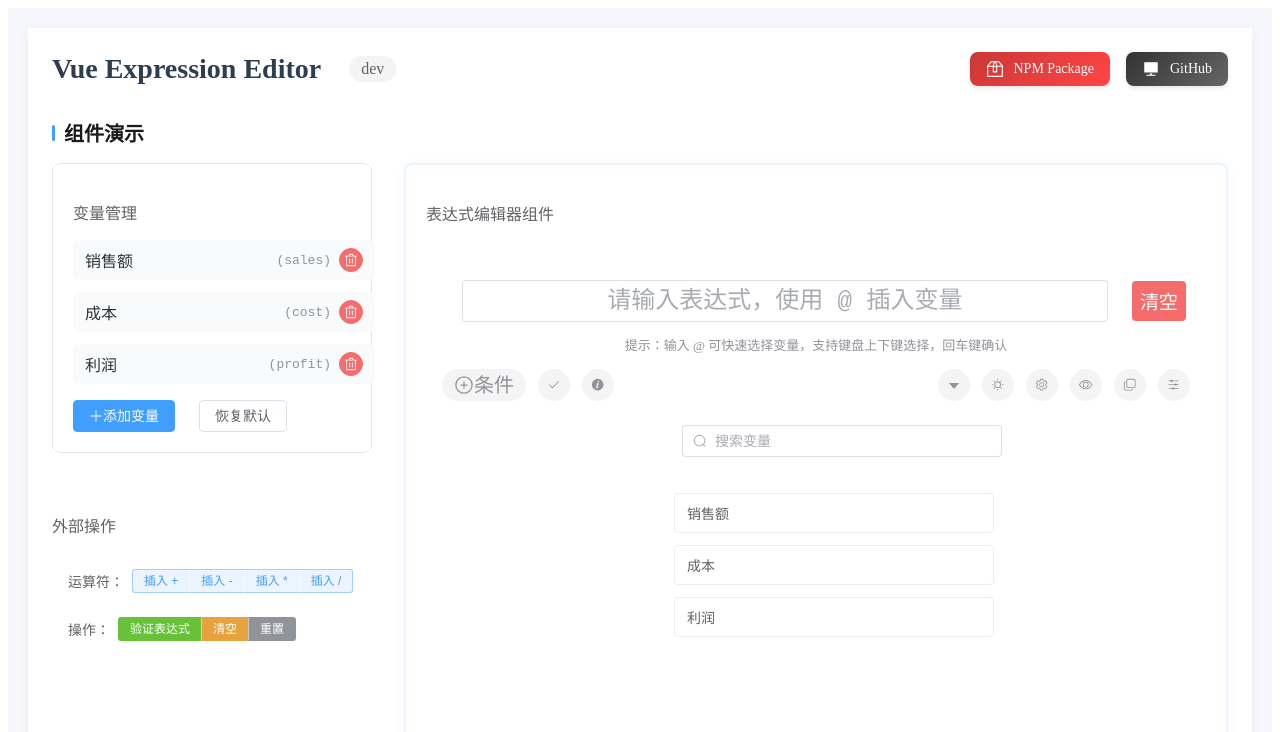
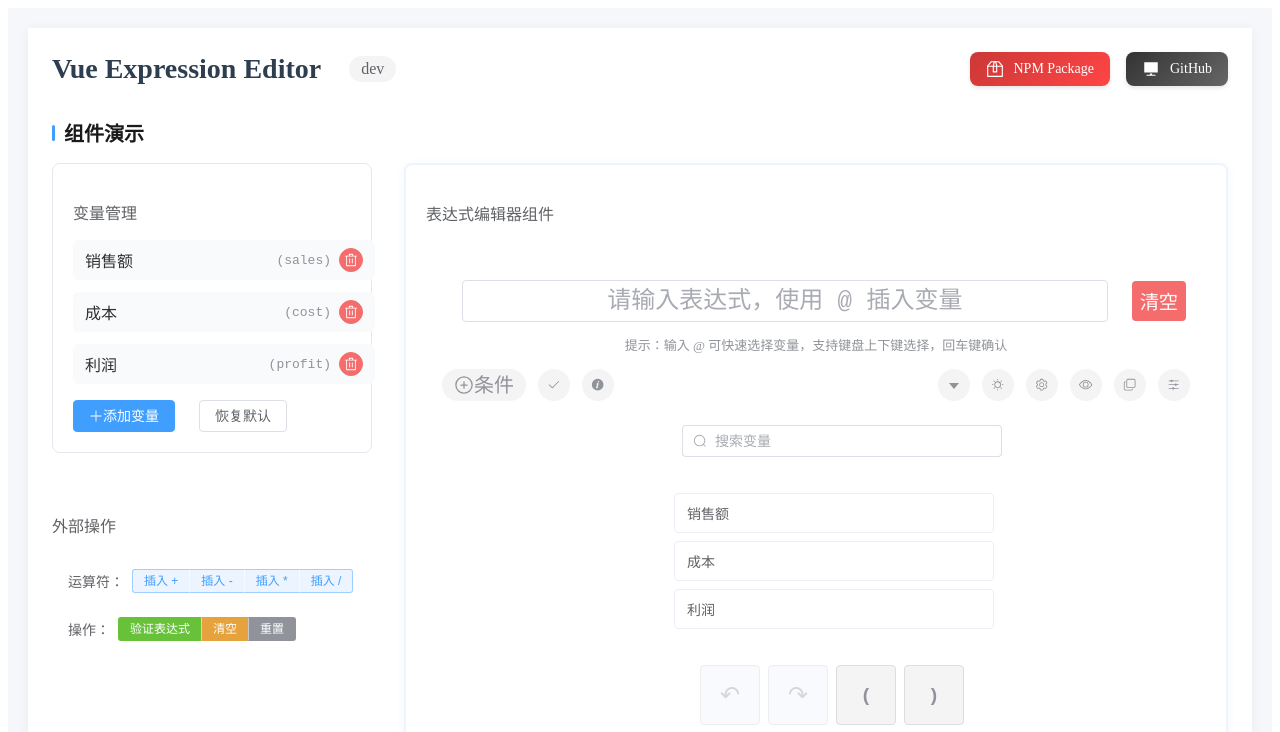
Before and after one commit to iwangbowen/vue-expression-editor, a Vue app: page / in a window 1280 px wide. Shown: the top 732 px of the page. Built offline with nearby package versions, Linux system fonts and the light colour scheme.

Commit message:
优化表达式编辑器布局：1. 针对垂直布局下的变量区域添加最大高度设置；2. 将固定高度改为最大高度，以提升布局灵活性。

```diff
--- a/src/components/ExpressionEditor.vue
+++ b/src/components/ExpressionEditor.vue
@@ -1801,44 +1801,20 @@ onMounted(() => {
   .variables-section {
     display: flex;
     flex-direction: column;
-    min-height: 200px;
-
-    // 优化变量区域的布局
+
+    // 针对垂直布局下的变量区域添加最大高度设置
+    @at-root .editor-content:not(.horizontal-layout) & {
+      max-height: 300px; // 最大高度，内容少时自适应，高内容时出现滚动条
+    }
+
+    // ...existing code...
     .variables-search {
       margin-bottom: 12px;
       flex-shrink: 0; // 防止搜索框被压缩
     }
-
     .variables {
       flex: 1;
       overflow: auto;
-
-      // 变量少时不强制占满空间
-      &:only-child {
-        flex: 0 1 auto;
-      }
-
-      // 优化滚动条样式
-      &::-webkit-scrollbar {
-        width: 6px;
-      }
-
-      &::-webkit-scrollbar-thumb {
-        background-color: var(--el-border-color-lighter);
-        border-radius: 3px;
-      }
-
-      &::-webkit-scrollbar-track {
-        background-color: transparent;
-      }
-
-      button {
-        margin-bottom: 8px;
-
-        &:last-child {
-          margin-bottom: 0;
-        }
-      }
     }
   }
 }
--- a/src/components/styles/layout.scss
+++ b/src/components/styles/layout.scss
@@ -18,7 +18,7 @@
       max-width: 320px;
       display: flex;
       flex-direction: column;
-      height: 320px; // 设置固定高度
+      max-height: 320px; // 设置固定高度
       min-height: 120px;
       margin-bottom: v.$spacing-md; // 添加底部间距
 
@@ -131,7 +131,6 @@
   display: flex;
   flex-direction: column;
   gap: v.$spacing-xs;
-  height: 320px;
   margin: 0 auto;
   padding-right: v.$spacing-xs; // 添加右侧内边距
   transition: all 0.3s ease;
```
